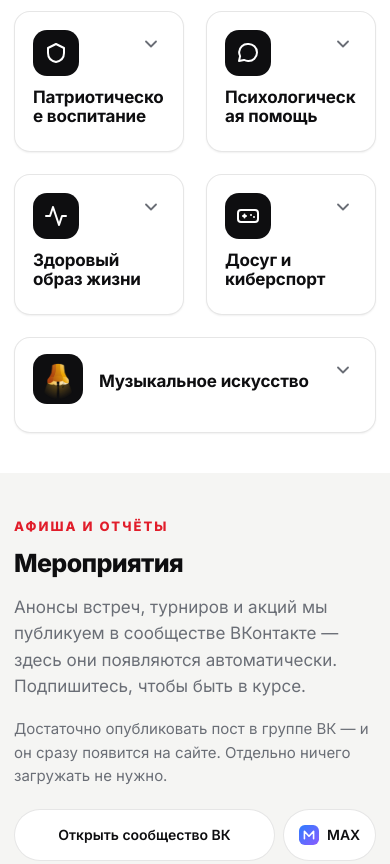
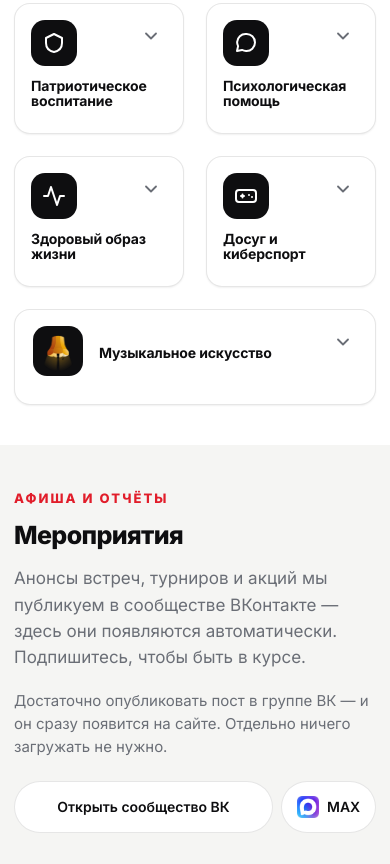
Before and after one commit to SamBruev/cybermol, a plain HTML site: page index.html in a window 390 px wide. Shown: the part 1841-2705 px from the top of the page. Drawn offline with Linux system fonts and the light colour scheme.

Commit message:
MAX-логотип, перенос слов в карточках, адрес под лого, раздел Документы, аватар

```diff
--- a/index.html
+++ b/index.html
@@ -385,9 +385,9 @@
     .nav .btn{ padding:0 15px; font-size:14px; }
     h2{ font-size:28px; }
     .sec-head{ margin-bottom:30px; }
-    .card{ padding:18px; }
+    .card{ padding:16px; }
     .card .ic{ width:46px; height:46px; margin-bottom:12px; }
-    .card h3{ font-size:17px; }
+    .card h3{ font-size:14px; hyphens:auto; }
     .card p{ font-size:14px; }
     .card h3,.card p,.quote p,.quote .pname,.quote .pmeta{ overflow-wrap:break-word; }
     .card-wide{ padding:16px 18px; gap:16px; }
@@ -567,7 +567,7 @@
       <div style="display:flex; gap:8px; flex-wrap:nowrap; align-items:center; margin-top:22px">
         <a href="#" id="vk-link" class="btn btn-ghost" style="flex:1 1 auto; min-width:0; justify-content:center; padding:0 14px; font-size:14px">Открыть сообщество ВК</a>
         <a href="#" id="max-link" class="btn btn-ghost" aria-label="Сообщество в MAX" style="flex:0 0 auto; gap:8px; padding:0 15px; font-size:14px">
-          <svg width="20" height="20" viewBox="0 0 24 24" fill="none" aria-hidden="true"><rect width="24" height="24" rx="7" fill="url(#maxg)"/><path d="M6.5 16.5v-9l5.5 6 5.5-6v9" stroke="#fff" stroke-width="1.9" stroke-linecap="round" stroke-linejoin="round"/><defs><linearGradient id="maxg" x1="0" y1="0" x2="24" y2="24" gradientUnits="userSpaceOnUse"><stop stop-color="#2D7DFF"/><stop offset="1" stop-color="#8A5CFF"/></linearGradient></defs></svg>
+          <img src="assets/max-logo.png" alt="" width="22" height="22" style="display:block" />
           MAX
         </a>
       </div>
```
Also changed, not shown: assets/max-logo.png (added).
